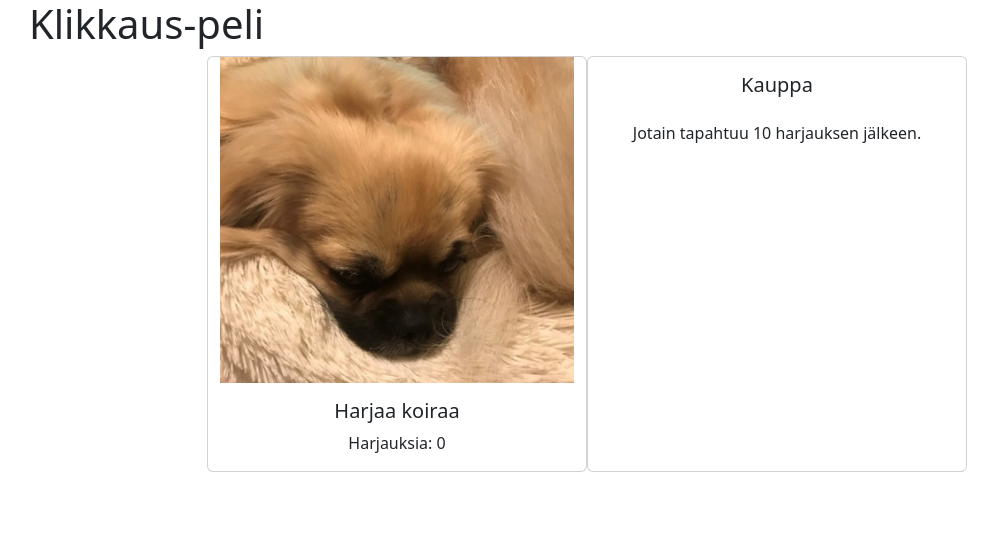
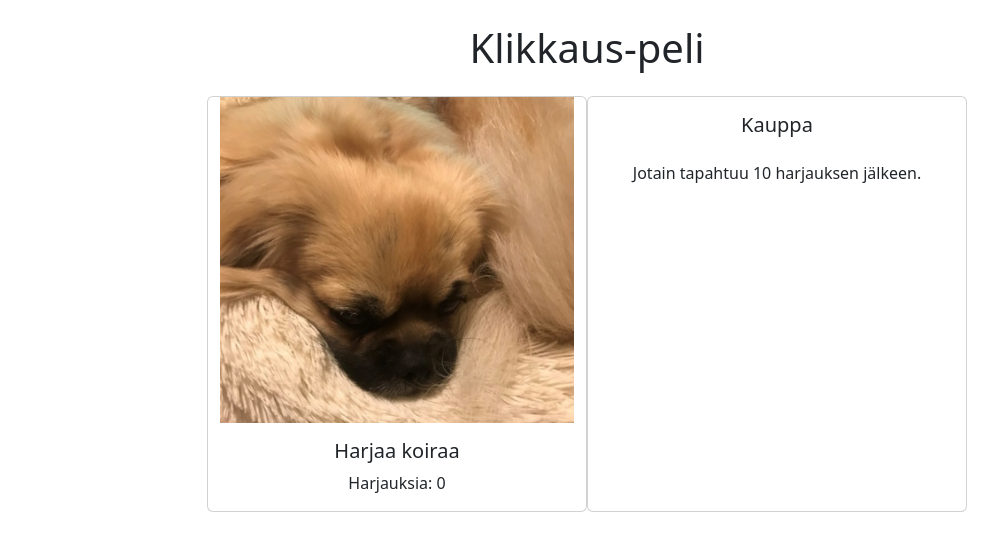
Before and after one commit to tuuhei8/clicker-peli, a plain HTML site: page index.html in a window 1280 px wide. Shown: the whole page, without its empty margins (53-1051 px from the left). Drawn offline with nearby package versions, Linux system fonts and the light colour scheme.

Commit message:
päivitys

```diff
--- a/index.html
+++ b/index.html
@@ -9,8 +9,8 @@
   </head>
   <body>
     <div class="container">
-      <h1>Klikkaus-peli</h1>
-      <div class="row d.flex justify-content-center">
+      <h1 class="text-center mt-4">Klikkaus-peli</h1>
+      <div class="row d.flex justify-content-center mt-4">
         <div class="card col-lg-4">
           <img class="" id="kuva" src="/img/kuva1.jpg" alt="koira">
           <div class="card-body text-center">
```
